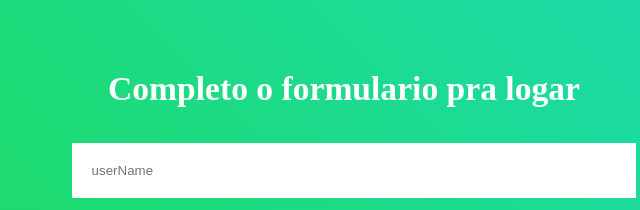
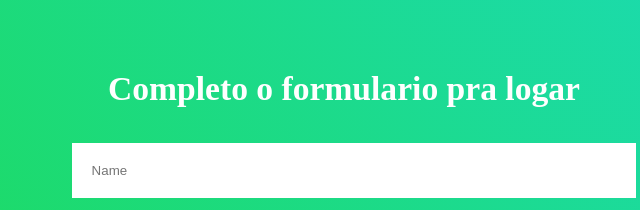
Before and after one commit to alexLDSpedroDEV/alexLDSpedroDEV.github.io, a plain HTML site: page tela de login/index.html in a window 1280 px wide. Shown: the top 210 px of the page, 296-936 px from the left. Drawn offline with Linux system fonts and the light colour scheme.

Commit message:
atualizaçao
tinha cometido um erro bem bobo

```diff
--- a/tela de login/index.html
+++ b/tela de login/index.html
@@ -152,7 +152,7 @@
         <form accept="" id="login" style="display: block;">
             <h1>Completo o formulario pra logar</h1>
 
-            <input type="text" id="user"  name="fname" placeholder="userName" style="width: 41vw;"><br>
+            <input type="text" id="user"  name="fname" placeholder="Name" style="width: 41vw;"><br>
             <input type="password" id="senha" name="lname" placeholder="Senha" style="width: 41vw;"><br><br>
             <input class="entrar" type="submit"  value="enviar" style="width: 44vw;" onclick="entrar()"><br>
 
```
